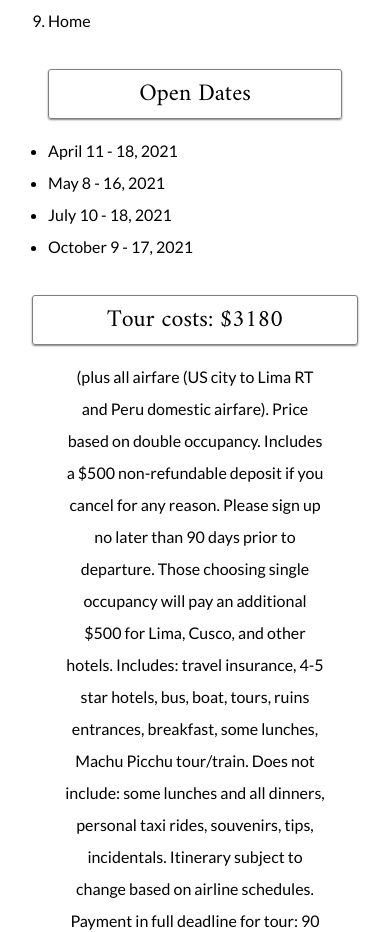
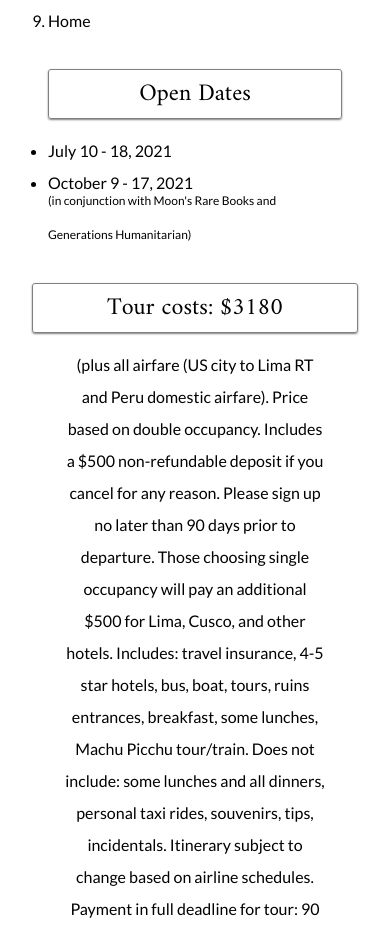
Before and after one commit to harlanevans/sxexp, a React (Create React App) app in the folder client/: page /tour-dates in a window 390 px wide. Shown: the part 1261-2193 px from the top of the page. Built offline with nearby package versions, Linux system fonts and the light colour scheme.

Commit message:
add to mobile

```diff
--- a/client/src/components/mobile/CalendarMobile.js
+++ b/client/src/components/mobile/CalendarMobile.js
@@ -57,10 +57,14 @@ const CalendarMobile = () => {
             <Text style={style.list}>
               <Text style={style.subtitle}>Open Dates</Text>
               <ul>
-                <li>April 11 - 18, 2021</li>
-                <li>May 8 - 16, 2021</li>
                 <li>July 10 - 18, 2021</li>
-                <li>October 9 - 17, 2021</li>
+                <li style={{ padding: "0", margin: "0", height: "1em" }}>
+                  October 9 - 17, 2021
+                </li>
+                <span style={{ fontSize: ".75em", }}>
+                  (in conjunction with Moon's Rare Books and Generations
+                  Humanitarian)
+                </span>
               </ul>
             </Text>
           </div>
```
